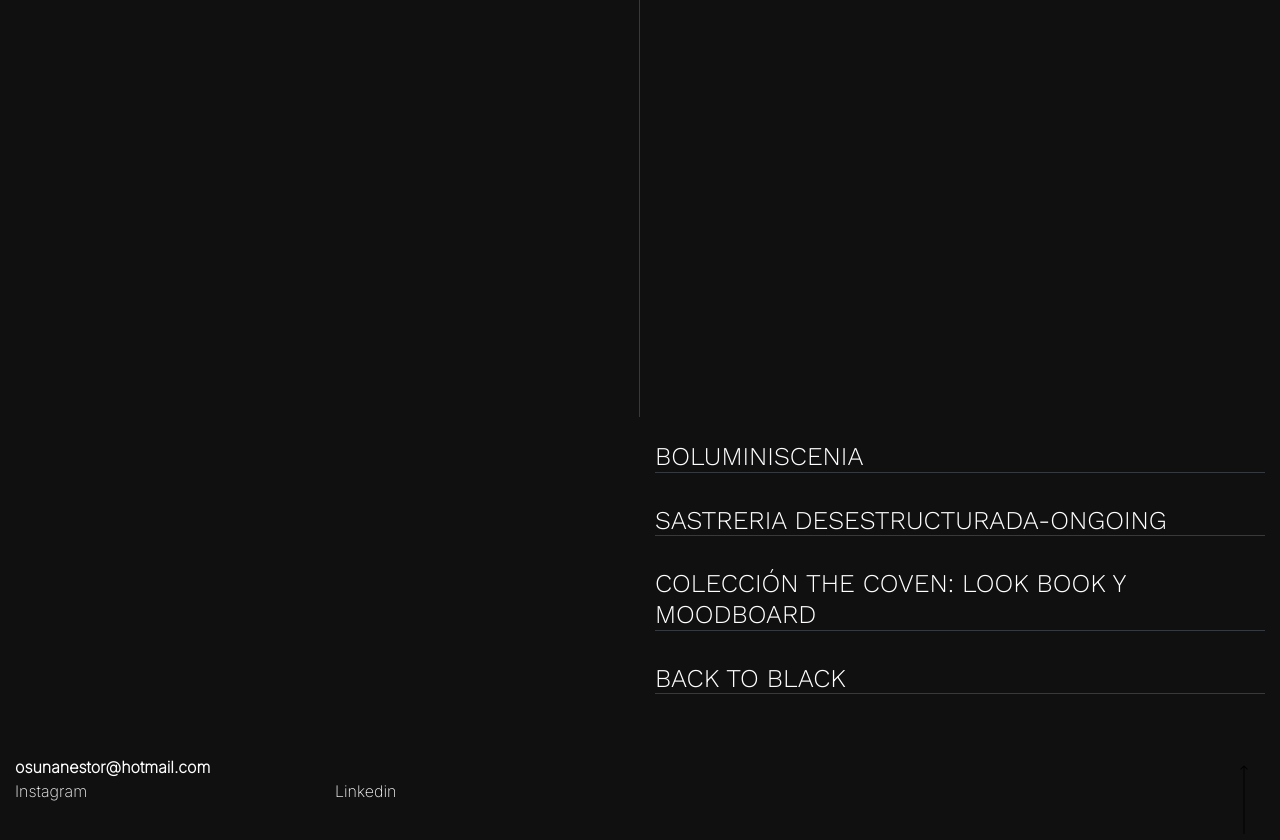
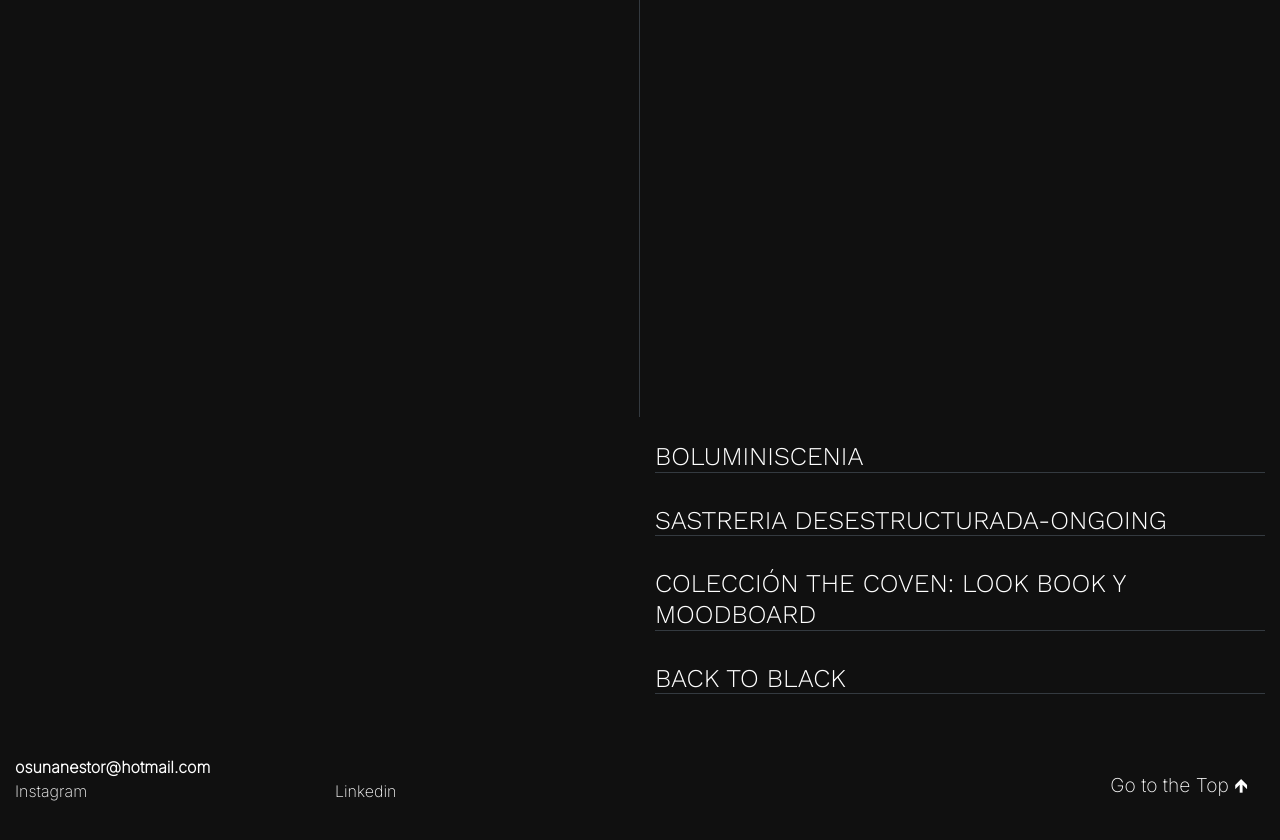
Before and after one commit to angel-mora/nestor-portafolio, a Gatsby site: page / in a window 1280 px wide. Shown: the part 148-988 px from the top of the page. Built offline with nearby package versions, Linux system fonts and the light colour scheme; Gatsby itself is replaced by a stand-in of ours.

Commit message:
Fix scroll to function

```diff
--- a/src/components/Layout.js
+++ b/src/components/Layout.js
@@ -46,19 +46,14 @@ export default function Layout({children, header, hideNavigation, next}) {
         </div>
       </div>
       <div className="col align-self-center text-right">
-        <btn className={'btn btn-text px-3'} onClick={(e) => {
+        <a className={'btn btn-text px-3'} onClick={(e) => {
           e.preventDefault();
 
           window.scrollTo(0, 0);
 
         }}>
-          <svg width="8" height="69" viewBox="0 0 8 69" fill="none"
-               xmlns="http://www.w3.org/2000/svg">
-            <path
-                d="M4.35355 0.646446C4.15829 0.451187 3.84171 0.451187 3.64644 0.646446L0.464463 3.82843C0.269201 4.02369 0.269201 4.34027 0.464463 4.53554C0.659725 4.7308 0.976308 4.7308 1.17157 4.53554L4 1.70711L6.82842 4.53554C7.02369 4.7308 7.34027 4.7308 7.53553 4.53554C7.73079 4.34027 7.73079 4.02369 7.53553 3.82843L4.35355 0.646446ZM4.5 69L4.5 1L3.5 1L3.5 69L4.5 69Z"
-                fill="black"/>
-          </svg>
-        </btn>
+          <span className="text-white general-text h4">Go to the Top &#129145;</span>
+        </a>
       </div>
     </footer>
   </div>;
```
